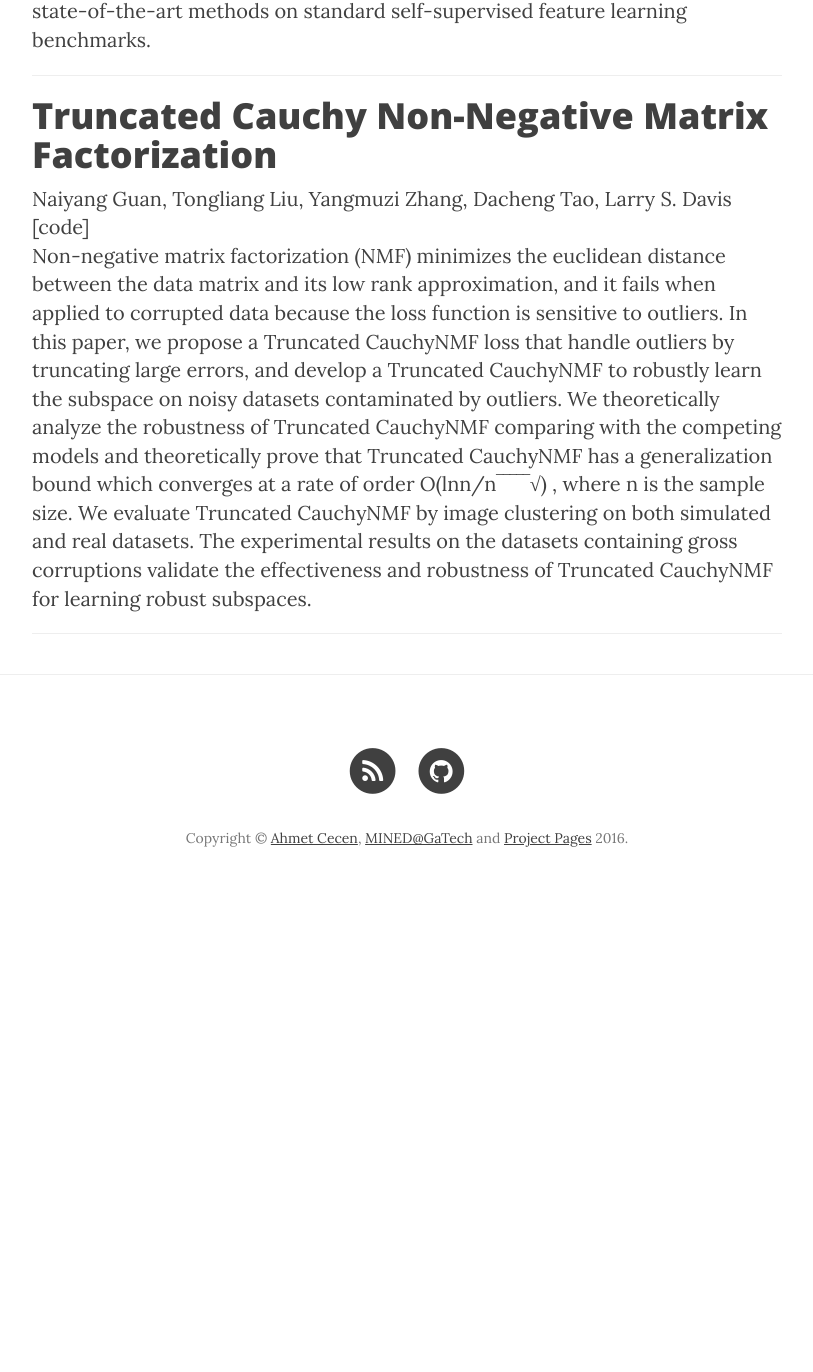
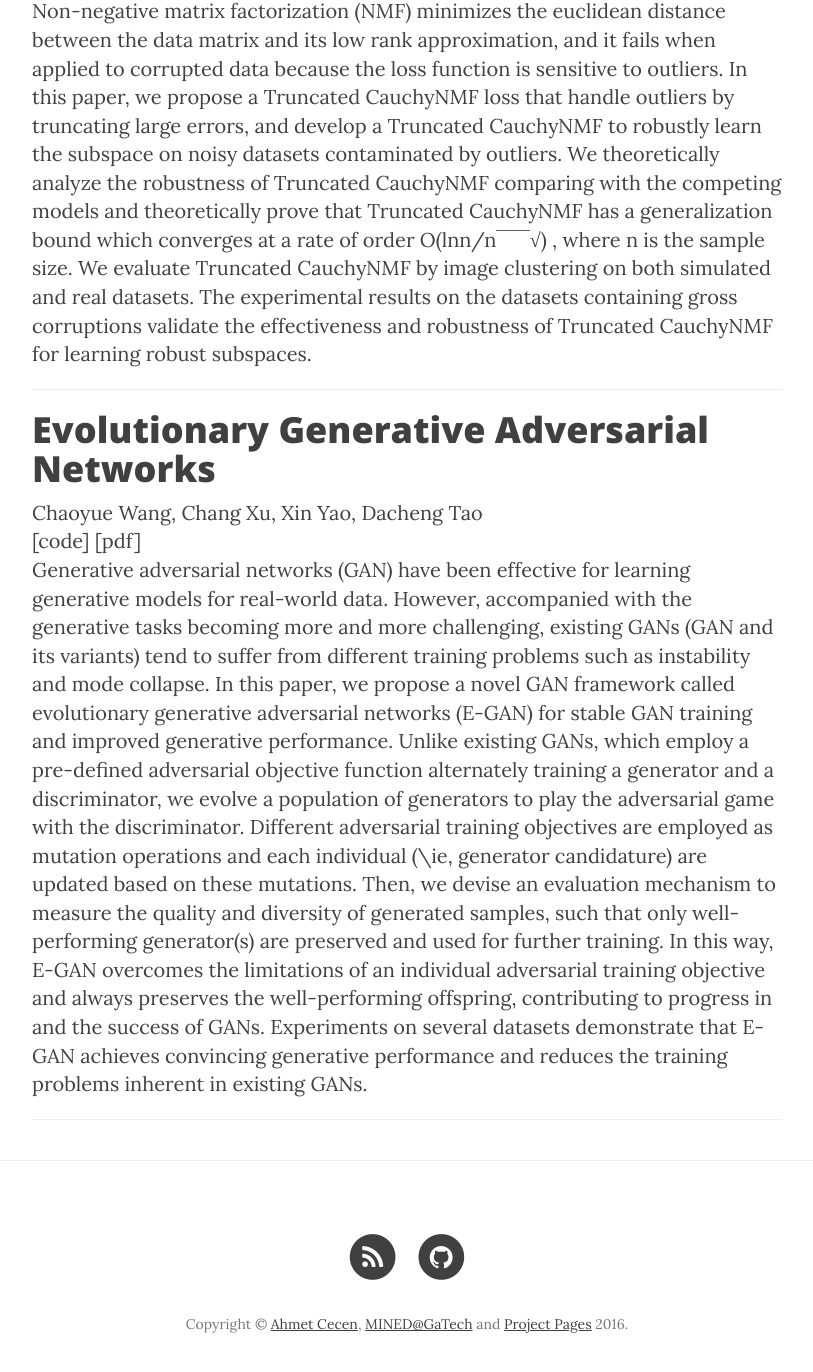
Before and after one commit to ubtechsydneyaicentre/ubtechsydneyaicentre.github.io, a Jekyll site: the page built from index.html, in a window 1280 px wide and 1400 px high, scrolled down 11602 px. Shown: the top 1372 px of the window, without its empty margins (233-1046 px from the left). Built offline with Jekyll 4.4.1, drawn with Linux system fonts in a browser that asks for light colours; nearby versions of some CDN libraries; formulas are drawn with MathJax 3; the list of posts is cut into pages by our own code; before the commit the page ends 12516 px from its top, so only the background shows below that; some of the changed text lies outside the part shown.

Commit message:
30 April 2019

```diff
--- a/_data/projects.yml
+++ b/_data/projects.yml
@@ -169,12 +169,6 @@
   code: https://github.com/WANG-Chaoyue/PAN
   pdf: https://arxiv.org/pdf/1706.09138.pdf
 
-- name: Evolutionary Generative Adversarial Networks
-  authors: Chaoyue Wang, Chang Xu, Xin Yao, Dacheng Tao
-  intro: A Theano implementations for Evolutionary Generative Adversarial Networks (E-GAN).
-  code: https://github.com/WANG-Chaoyue/EvolutionaryGAN
-  pdf: https://arxiv.org/pdf/1803.00657.pdf
-
 - name: World from Blur
   authors: Jiayan Qiu, Xinchao Wang, Stephen J. Maybank, Dacheng Tao
   intro: What can we tell from a single motion-blurred image? We show in this paper that a 3D scene can berevealed. Unlike prior methods that focus on producing a deblurred image, we propose to estimate and take advantage of the hidden spatial information of a blurred image to restore the 3D scene collapsed during the exposure process. We accomplish this via training a deep network of three modules—one deblurring module to obtain deblurred image, one motion estimation module to extract the relative camera trajectory embedded in blurred image, and one depth estimation module to estimate the absolutely scale depth map of the deblurred image. Then, these three modules form a cycle to in turn reproduce the input blurred image and supervise one another. To this end, the proposed method enabling plausible 3D scene reconstruction from a single blurred image. Moreover, the performance of the three modules are enhanced by each other. We test the proposed model on several large-scale datasets we constructed based on benchmarks, as well as real-world blurred images, and show that it yields very encouraging quantitative and qualitative results. In the future work, we will endeavor to estimate dynamic scenes from single blurred images, and incorporate more tasks like scene parsing into the framework.
@@ -204,3 +198,10 @@
   authors: Naiyang Guan, Tongliang Liu, Yangmuzi Zhang, Dacheng Tao, Larry S. Davis
   intro: Non-negative matrix factorization (NMF) minimizes the euclidean distance between the data matrix and its low rank approximation, and it fails when applied to corrupted data because the loss function is sensitive to outliers. In this paper, we propose a Truncated CauchyNMF loss that handle outliers by truncating large errors, and develop a Truncated CauchyNMF to robustly learn the subspace on noisy datasets contaminated by outliers. We theoretically analyze the robustness of Truncated CauchyNMF comparing with the competing models and theoretically prove that Truncated CauchyNMF has a generalization bound which converges at a rate of order O(lnn/n‾‾‾‾‾√) , where n is the sample size. We evaluate Truncated CauchyNMF by image clustering on both simulated and real datasets. The experimental results on the datasets containing gross corruptions validate the effectiveness and robustness of Truncated CauchyNMF for learning robust subspaces.
   code: https://github.com/NaiyangGuan/Truncated-Cauchy-Non-Negative-Matrix-Factorization
+
+- name: Evolutionary Generative Adversarial Networks
+  authors: Chaoyue Wang, Chang Xu, Xin Yao, Dacheng Tao
+  img: https://github.com/WANG-Chaoyue/EvolutionaryGAN-pytorch/blob/master/imgs/EGAN_framework.jpg
+  intro: Generative adversarial networks (GAN) have been effective for learning generative models for real-world data. However, accompanied with the generative tasks becoming more and more challenging, existing GANs (GAN and its variants) tend to suffer from different training problems such as instability and mode collapse. In this paper, we propose a novel GAN framework called evolutionary generative adversarial networks (E-GAN) for stable GAN training and improved generative performance. Unlike existing GANs, which employ a pre-defined adversarial objective function alternately training a generator and a discriminator, we evolve a population of generators to play the adversarial game with the discriminator. Different adversarial training objectives are employed as mutation operations and each individual (\ie, generator candidature) are updated based on these mutations. Then, we devise an evaluation mechanism to measure the quality and diversity of generated samples, such that only well-performing generator(s) are preserved and used for further training. In this way, E-GAN overcomes the limitations of an individual adversarial training objective and always preserves the well-performing offspring, contributing to progress in and the success of GANs. Experiments on several datasets demonstrate that E-GAN achieves convincing generative performance and reduces the training problems inherent in existing GANs.
+  code: https://github.com/WANG-Chaoyue/EvolutionaryGAN-pytorch
+  pdf: https://arxiv.org/pdf/1803.00657.pdf
```
